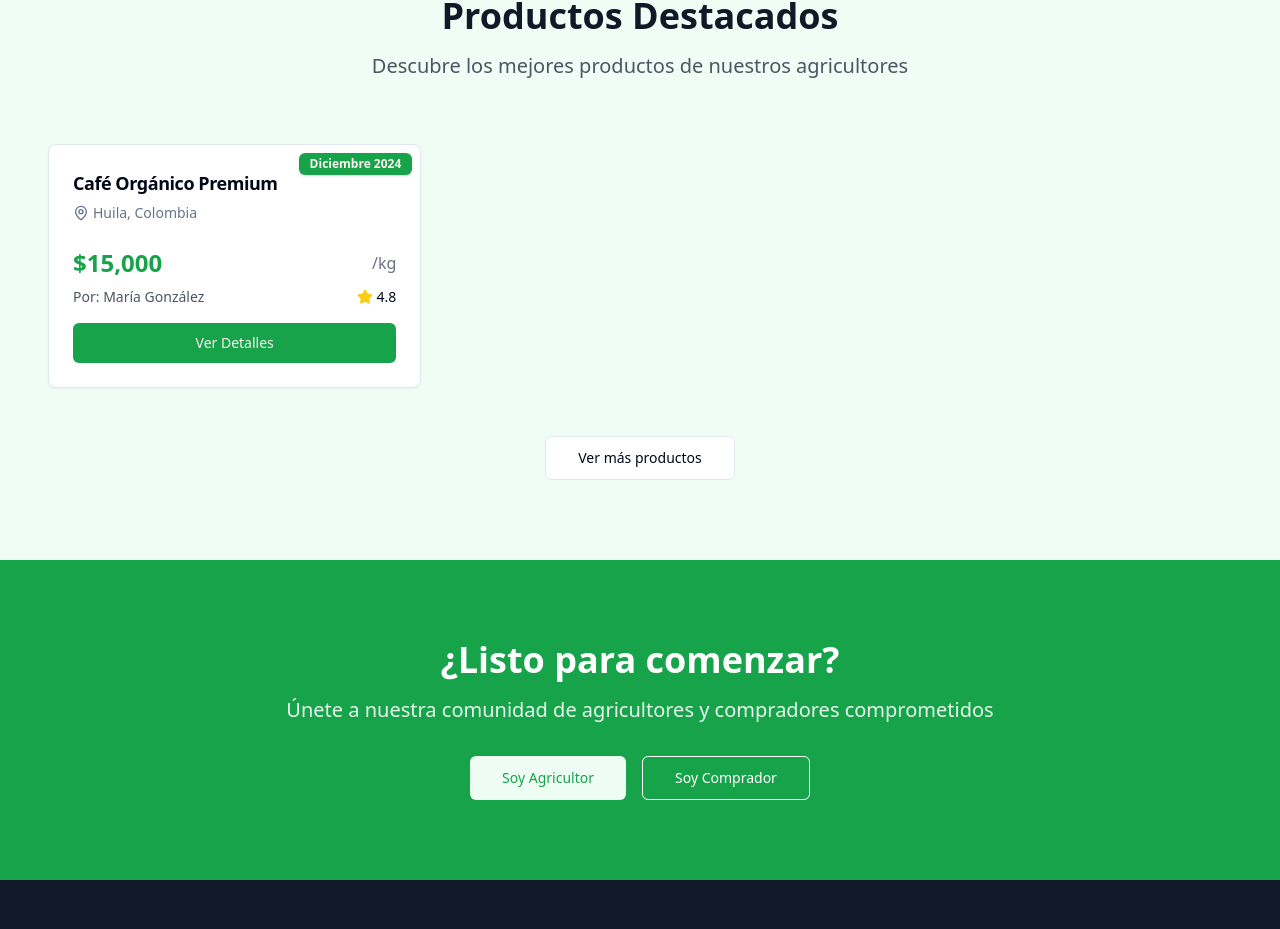
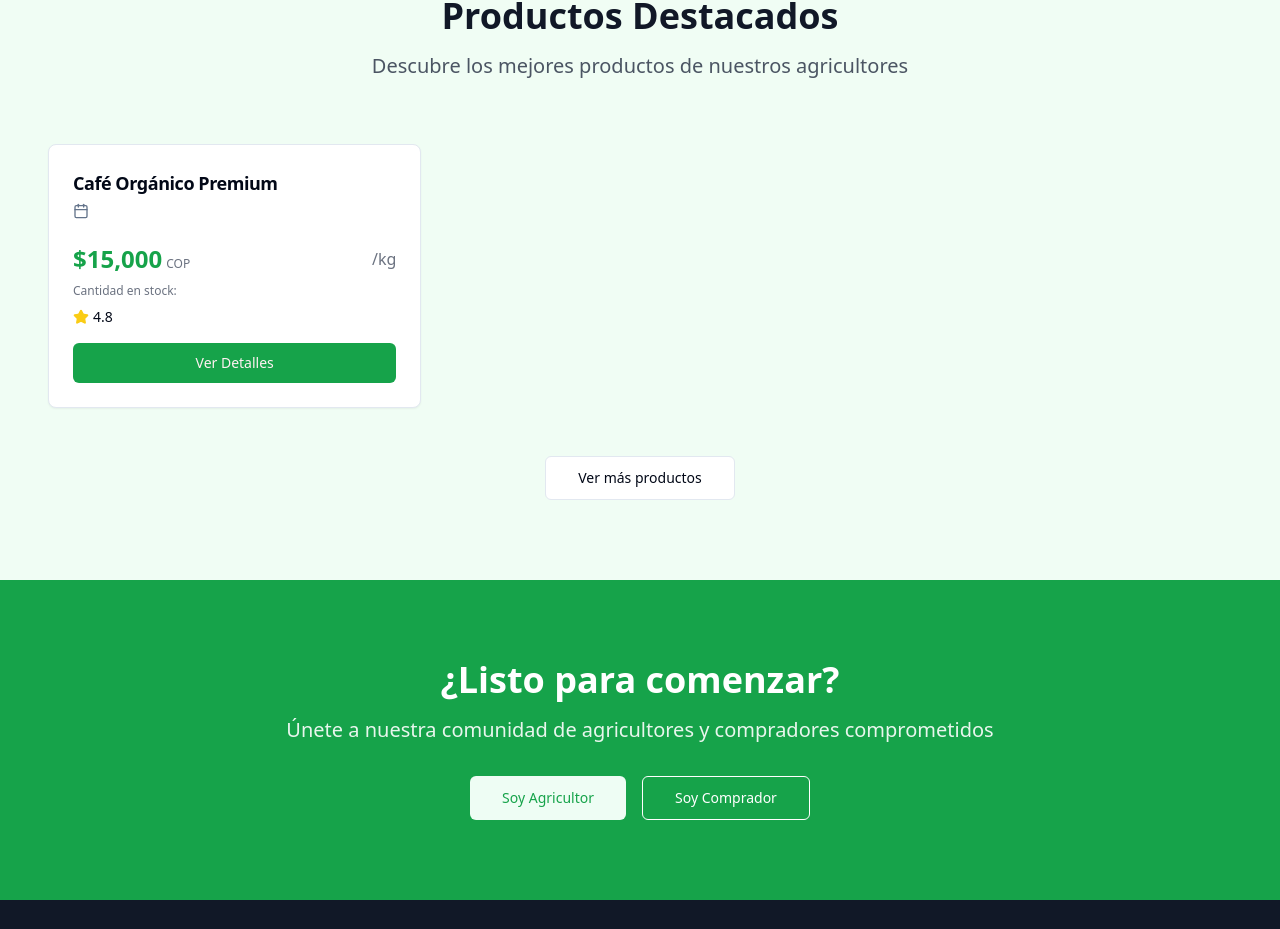
Before and after one commit to fatorresra/AgroConecta, a React (Vite) app in the folder front-end/: page / in a window 1280 px wide. Shown: the part 1166-2095 px from the top of the page. Built offline with nearby package versions, Linux system fonts and the light colour scheme.

Commit message:
feat: Enhance ProductCard details and add harvest_date sorting in SearchProductsPage

```diff
--- a/front-end/src/features/product-discovery/components/molecules/ProductCard.jsx
+++ b/front-end/src/features/product-discovery/components/molecules/ProductCard.jsx
@@ -1,7 +1,8 @@
 import { Link } from "react-router-dom"
-import { MapPin, Star } from "lucide-react"
+import { MapPin, Star, Calendar } from "lucide-react"
 // import Image from "next/image"
 import { Badge } from "@/components/ui/badge"
+import { productTypes } from "@/shared/utils/options/productTypes"
 import { Button } from "@/components/ui/button"
 import {
   Card,
@@ -25,37 +26,54 @@ export default function ProductCard({ product }) {
           height={200}
           className="w-full h-48 object-cover"
         /> */}
-        {product.harvest && (
+        {product.type && (
           <Badge className="absolute top-2 right-2 bg-green-600">
-            {product.harvest}
+            {(
+              productTypes.find(pt => pt.value === product.type)?.label
+              || product.type
+            )}
           </Badge>
         )}
       </div>
       <CardHeader>
         <CardTitle className="text-lg">{product.name || product.nombre}</CardTitle>
         <CardDescription className="flex items-center gap-1">
-          <MapPin className="h-4 w-4" />
-          {product.location || product.ubicacion}
+          {/* Product department/city is not saved yet */}
+          {/* <MapPin className="h-4 w-4" />
+          {product.location || product.ubicacion} */}
+          <Calendar className="h-4 w-4" />
+          {product.harvest_date && (
+            "Cosecha: " + new Date(product.harvest_date).toLocaleDateString('es-CO')
+          )}
         </CardDescription>
       </CardHeader>
       <CardContent>
         <div className="flex items-center justify-between mb-2">
+          <span className="flex items-baseline gap-1">
             <span className="text-2xl font-bold text-green-600">
               ${(product.price || product.price_per_unit).toLocaleString()}
             </span>
-          <span className="text-gray-500">/{product.unit || product.unidad}</span>
+            <span className="text-xs text-gray-500">COP</span>
+          </span>
+          <span className="text-gray-500">/{product.unit || "unidad"}</span>
         </div>
+        <span className="block text-xs text-gray-500 mb-2">
+          Cantidad en stock: {product.quantity}
+        </span>
         <div className="flex items-center justify-between">
-          <span className="text-sm text-gray-600">
+          {/* Could use farm_id to fetch owner name */}
+          {/* <span className="text-sm text-gray-600">
             Por: {product.farmer || product.agricultor}
-          </span>
+          </span> */}
+          {product.rating && (
             <div className="flex items-center gap-1">
               <Star className="h-4 w-4 fill-yellow-400 text-yellow-400" />
               <span className="text-sm">{product.rating}</span>
             </div>
+          )}
         </div>
         <Button className="w-full mt-4 bg-green-600 hover:bg-green-700" asChild>
-          <Link to={`/productos/${product.id}`}>Ver Detalles</Link>
+          <Link to={`/products/${product.id}`}>Ver Detalles</Link>
         </Button>
       </CardContent>
     </Card>
--- a/front-end/src/features/product-discovery/pages/SearchProducts.jsx
+++ b/front-end/src/features/product-discovery/pages/SearchProducts.jsx
@@ -30,7 +30,7 @@ export default function SearchProductsPage() {
   }
 
   const [filters, setFilters] = useState(getDefaultFilters());
-  const [sortBy, setSortBy] = useState("disponibilidad");
+  const [sortBy, setSortBy] = useState("recientes");
 
   // Update a filter by name
   const handleFilterChange = (filterName, value) => {
@@ -46,8 +46,7 @@ export default function SearchProductsPage() {
       case "precio-mayor":
         return (b.price_per_unit || 0) - (a.price_per_unit || 0);
       case "recientes":
-        return 0;
-        // return new Date(b.harvest_date) - new Date(a.harvest_date);
+        return new Date(b.harvest_date) - new Date(a.harvest_date);
       default:
         return 0;
     }
@@ -84,10 +83,10 @@ export default function SearchProductsPage() {
                   <SelectValue />
                 </SelectTrigger>
                 <SelectContent>
+                  <SelectItem value="recientes">Más Recientes</SelectItem>
                   <SelectItem value="disponibilidad">Mayor Disponibilidad</SelectItem>
                   <SelectItem value="precio-menor">Precio: Menor a Mayor</SelectItem>
                   <SelectItem value="precio-mayor">Precio: Mayor a Menor</SelectItem>
-                  <SelectItem value="recientes">Más Recientes</SelectItem>
                   {/* <SelectItem value="rating">Mejor Calificados</SelectItem> */}
                 </SelectContent>
               </Select>
```
Lines whose indentation alone changed are shown as unchanged.
